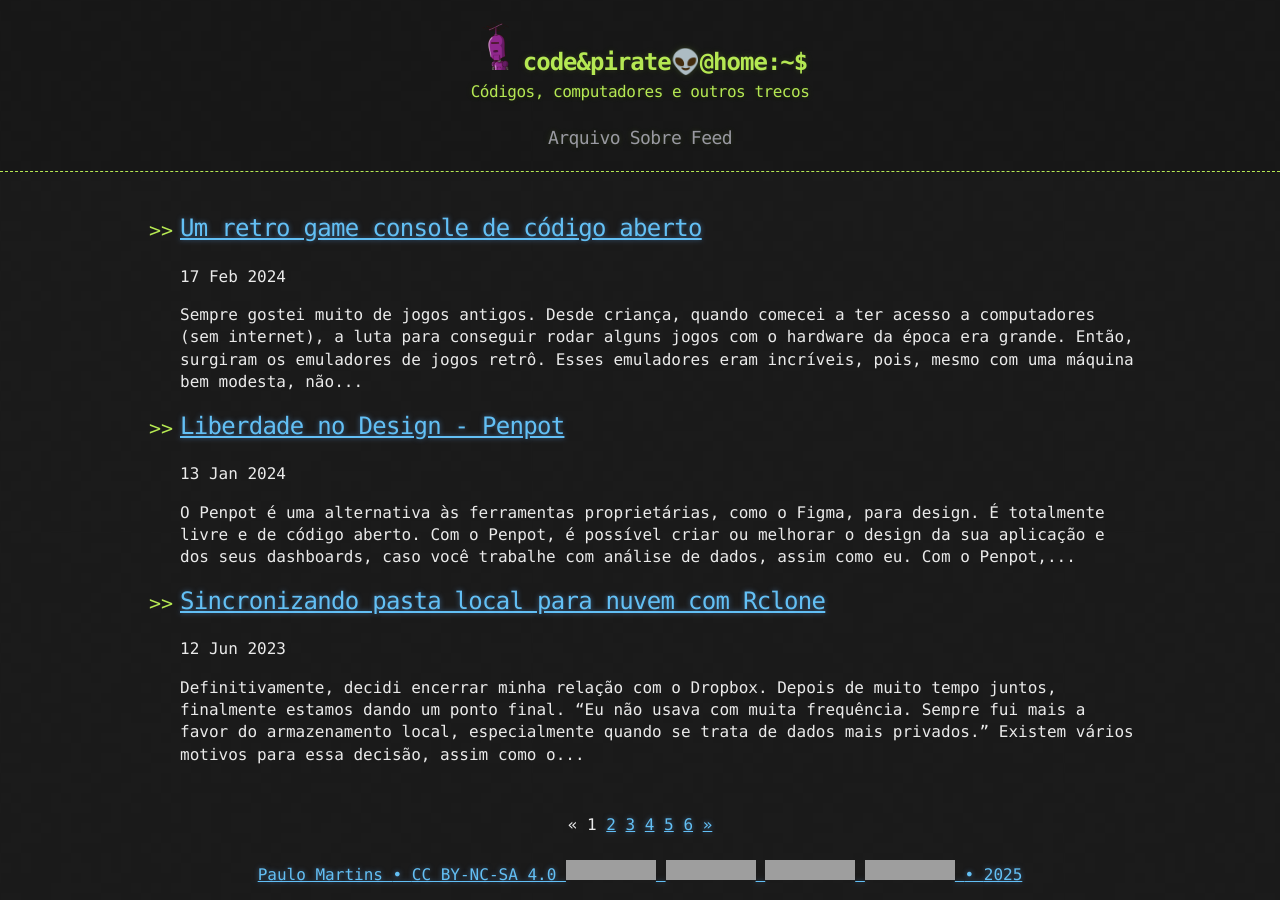
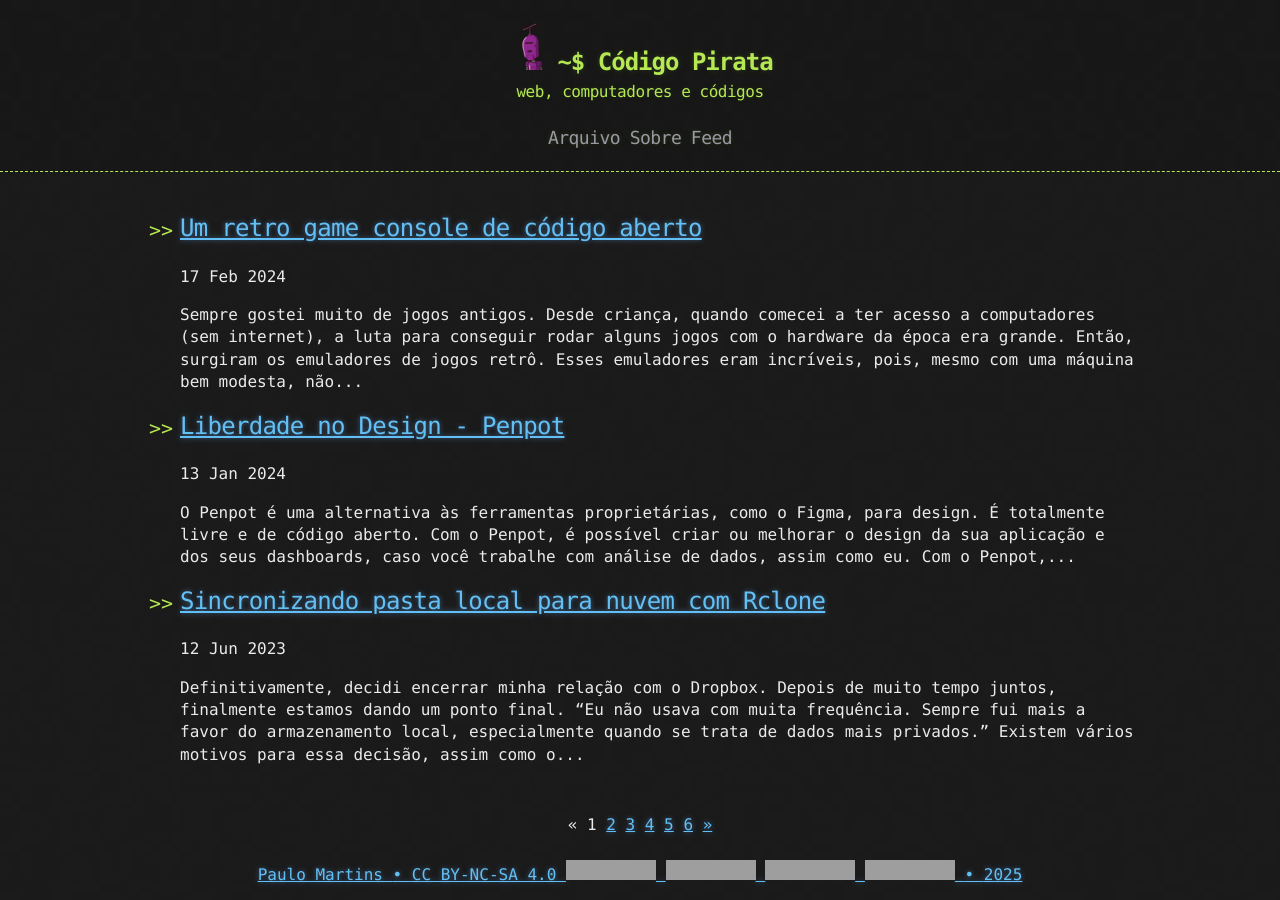
Before and after one commit to paullomarttins/paullomarttins.github.io, a Jekyll site: the page built from index.html, in a window 1280 px wide. Built offline with Jekyll 4.4.1, drawn with Linux system fonts in a browser that asks for light colours; some web fonts are replaced; the list of posts is cut into pages by our own code; grey boxes are pictures that could not be loaded.

```diff
--- a/_includes/header.html
+++ b/_includes/header.html
@@ -1,9 +1,9 @@
 <header>
   <div class="title-header">
-    <a href="{{ "/" | prepend: site.baseurl | replace: '//', '/' }}" target="_blank" title="by {{ site.owner}}">
-    <h1><img src="{{ "./assets/image.png" | relative_url }}" width="50" height="50" type="image/x-icon">code&pirate👽@home:~$</h1>
+    <a href="{{ "/" | prepend: site.baseurl | replace: '//', '/' }}" title="by {{ site.owner}}">
+    <h1><img src="{{ "./assets/image.png" | relative_url }}" width="50" height="50" type="image/x-icon">~$ Código Pirata</h1>
     </a>
-    <a style="text-align:center;"><h4>Códigos, computadores e outros trecos</h4></a>
+    <a style="text-align:center;"><h4>web, computadores e códigos</h4></a>
     <div class="header-links">
       {% include links.html %}
     </div>
```
